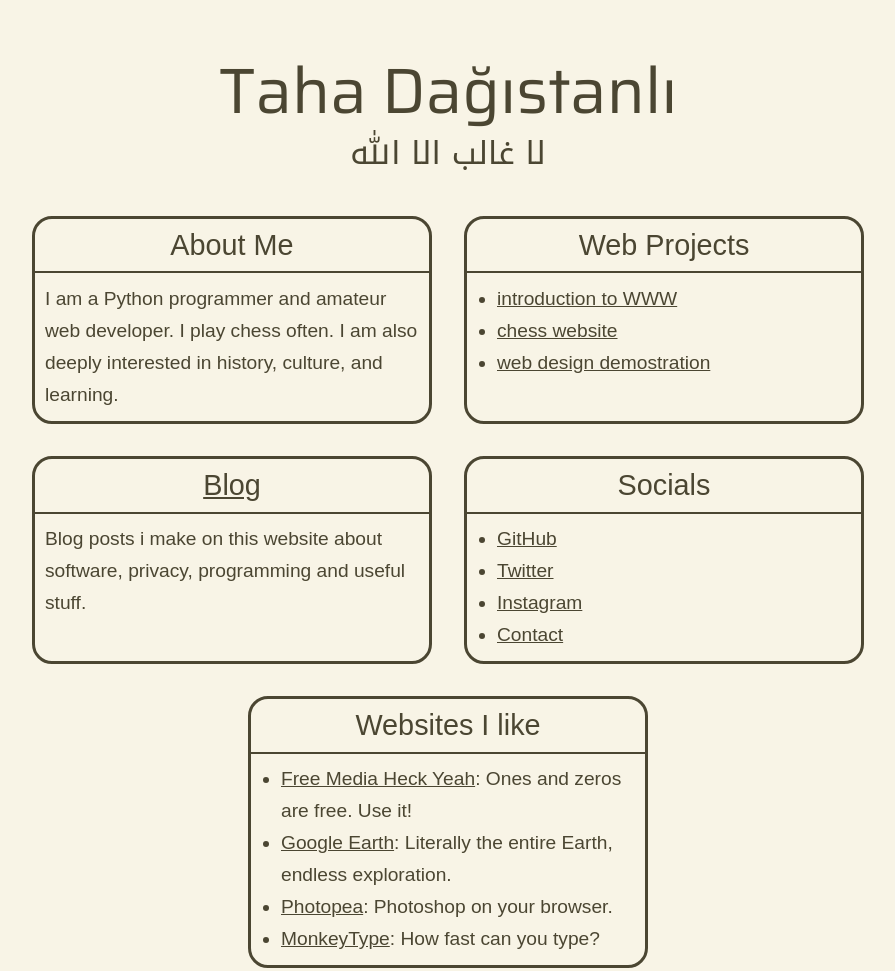
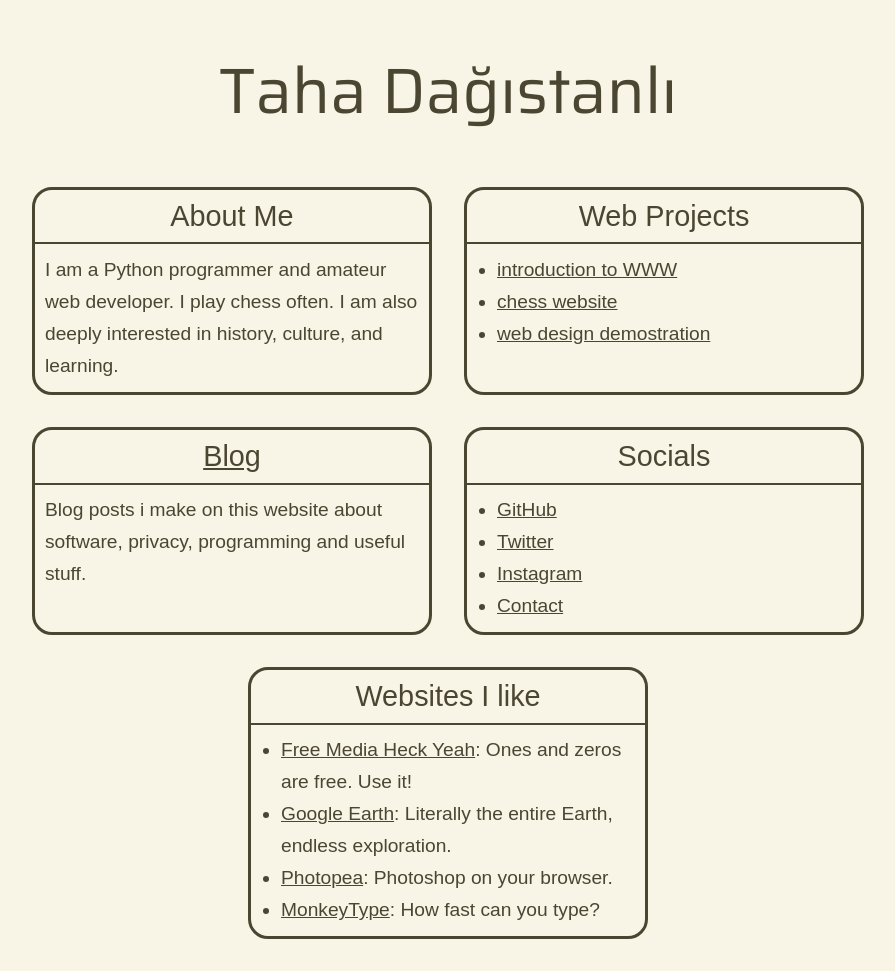
Before and after one commit to ThDag/website, a plain HTML site: page index.html in a window 1280 px wide. Shown: the whole page, without its empty margins (192-1087 px from the left). Drawn offline with Linux system fonts and the light colour scheme; a web font is replaced by a local one.

Commit message:
grid learning and stuff

```diff
--- a/css/index.css
+++ b/css/index.css
@@ -40,7 +40,7 @@ h1 {
   font-family: "Saira", sans-serif;
   font-weight: normal;
   text-align: center;
-  margin-bottom: 0rem;
+  margin-bottom: 4rem;
   line-height: clamp(2rem, 12vw, 4rem);
 }
 
--- a/css/madrasa.css
+++ b/css/madrasa.css
@@ -2,7 +2,7 @@
 
 
 html {
-  background-color: #C3E6CB;
+  background-color: #E6F4e6;
 }
 
 body {
--- a/index.html
+++ b/index.html
@@ -26,7 +26,6 @@
 <body>
 
   <h1>Taha Dağıstanlı</h1>
-  <p class="statement">لا غالب الا الله</p>
 
   <div class="items">
     <section class="item">
```
